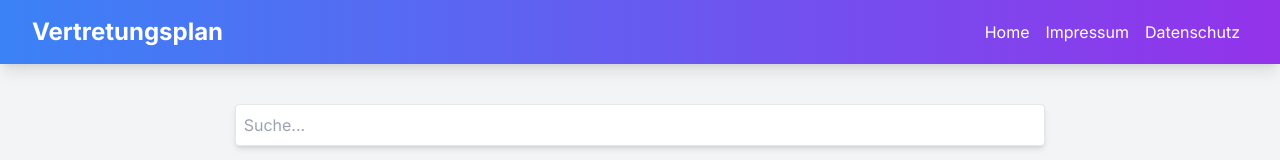
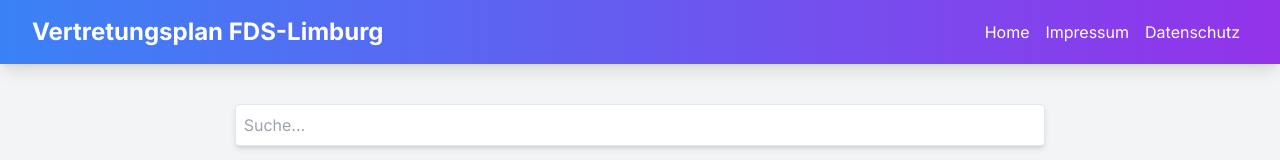
Before and after one commit to cancel-cloud/fds-vertretungsplan, a Next.js app: page /pages in a window 1280 px wide. Shown: the top 160 px of the page. Built offline with nearby package versions, Linux system fonts and the light colour scheme; no server answers.

Commit message:
changed name to FDS Vertretungsplan

```diff
--- a/app/components/Header.tsx
+++ b/app/components/Header.tsx
@@ -5,7 +5,7 @@ const Header: React.FC = () => {
     return (
         <header className="bg-gradient-to-r from-blue-500 to-purple-600 text-white py-4 shadow-lg">
             <div className="container mx-auto flex justify-between items-center">
-                <h1 className="text-2xl font-bold">Vertretungsplan</h1>
+                <h1 className="text-2xl font-bold">Vertretungsplan FDS-Limburg</h1>
                 <nav>
                     <Link href="/" className="mx-2 hover:underline">
                         Home
--- a/app/layout.tsx
+++ b/app/layout.tsx
@@ -5,8 +5,8 @@ import "./styles/globals.css";
 const inter = Inter({ subsets: ["latin"] });
 
 export const metadata: Metadata = {
-  title: "Create Next App",
-  description: "Generated by create next app",
+  title: "FDS Vertretungsplan",
+  description: "Dieser Vertretungsplan, ist sortierbar, schöner anzusehen und einfacher zu verstehen.",
 };
 
 export default function RootLayout({
```
